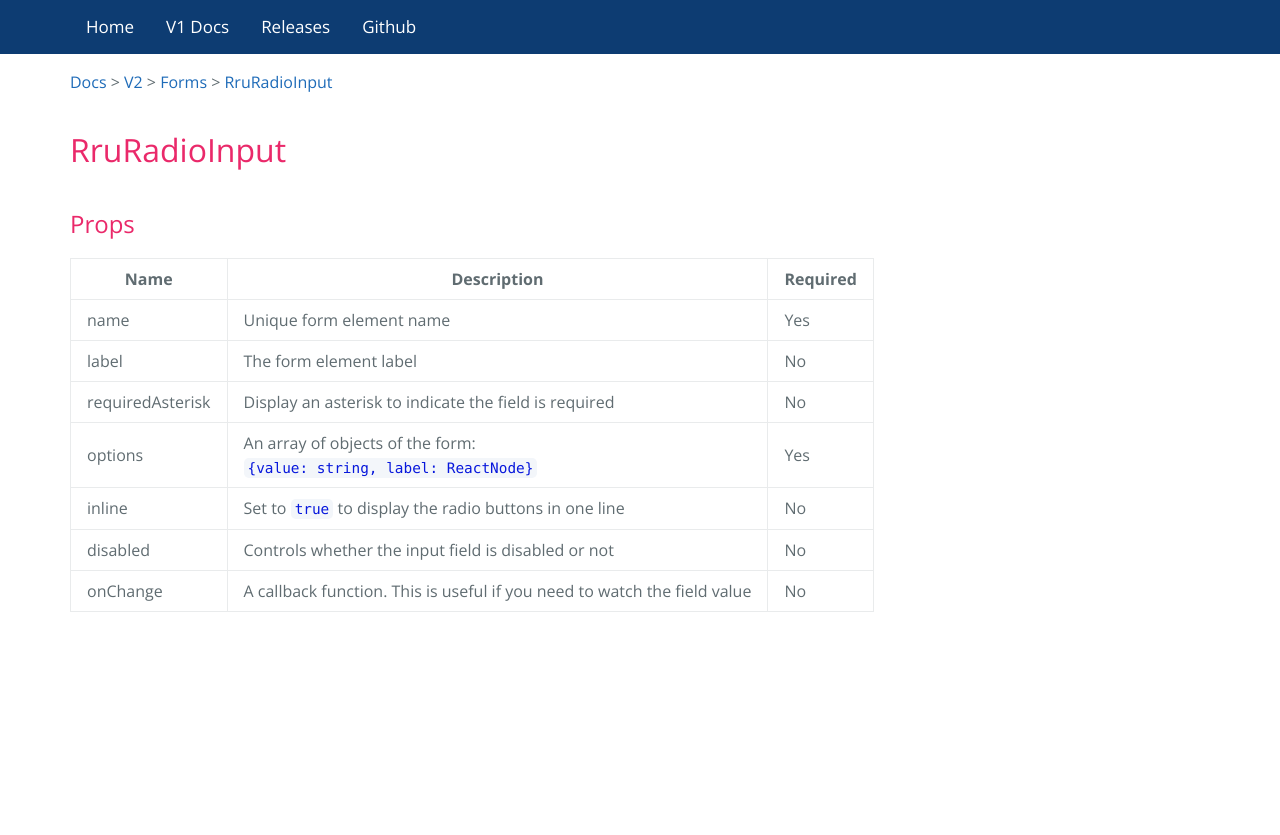
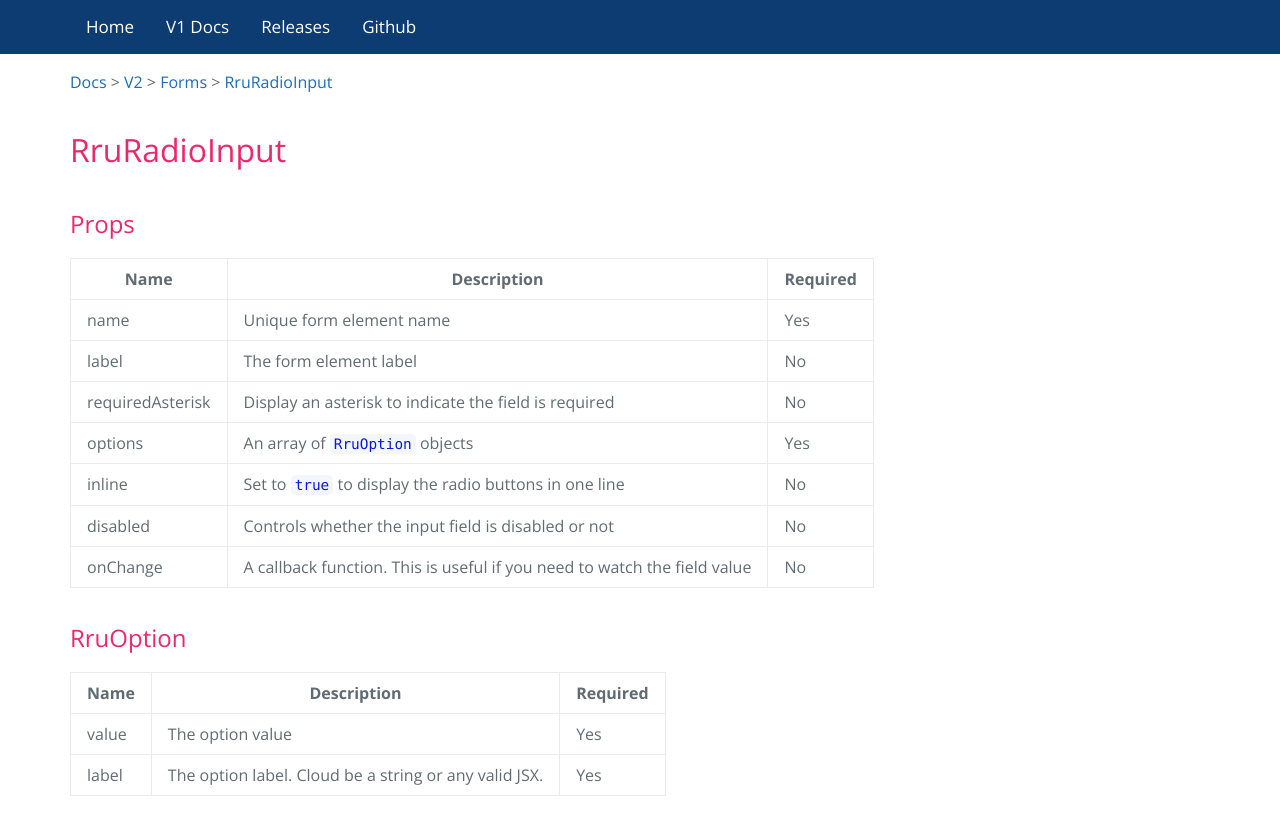
Before and after one commit to coder966/react-rich-ui, a Jekyll site: the page built from docs/v2/components/RruRadioInput.md, in a window 1280 px wide. Shown: the top 835 px of the page. Built offline with Jekyll 4.4.1, drawn with Linux system fonts in a browser that asks for light colours; our own code applies the rules of GitHub Pages for plain Markdown files.

Commit message:
website: improve docs

```diff
--- a/docs/v2/components/RruRadioInput.md
+++ b/docs/v2/components/RruRadioInput.md
@@ -4,12 +4,19 @@
 
 ## Props
 
-| Name             | Description                                                                 | Required |
-| ---------------- | --------------------------------------------------------------------------- | -------- |
-| name             | Unique form element name                                                    | Yes      |
-| label            | The form element label                                                      | No       |
-| requiredAsterisk | Display an asterisk to indicate the field is required                       | No       |
-| options          | An array of objects of the form:<br>`{value: string, label: ReactNode}`<br> | Yes      |
-| inline           | Set to `true` to display the radio buttons in one line                      | No       |
-| disabled         | Controls whether the input field is disabled or not                         | No       |
-| onChange         | A callback function. This is useful if you need to watch the field value    | No       |
+| Name             | Description                                                              | Required |
+| ---------------- | ------------------------------------------------------------------------ | -------- |
+| name             | Unique form element name                                                 | Yes      |
+| label            | The form element label                                                   | No       |
+| requiredAsterisk | Display an asterisk to indicate the field is required                    | No       |
+| options          | An array of `RruOption` objects                                          | Yes      |
+| inline           | Set to `true` to display the radio buttons in one line                   | No       |
+| disabled         | Controls whether the input field is disabled or not                      | No       |
+| onChange         | A callback function. This is useful if you need to watch the field value | No       |
+
+## RruOption
+
+| Name  | Description                                           | Required |
+| ----- | ----------------------------------------------------- | -------- |
+| value | The option value                                      | Yes      |
+| label | The option label. Cloud be a string or any valid JSX. | Yes      |
```
Also changed, not shown: docs/v2/components/RruForm.md (+5 -5 lines), docs/v2/components/RruMultiCheckboxInput.md (+16 -9 lines), docs/v2/components/RruMultiSelectInput.md (+15 -8 lines), docs/v2/components/RruPageableTable.md (+1 -1 lines), docs/v2/components/RruSelectInput.md (+15 -8 lines).
